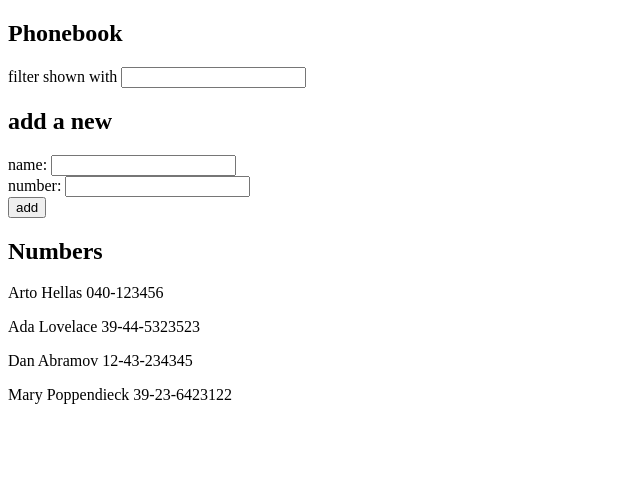
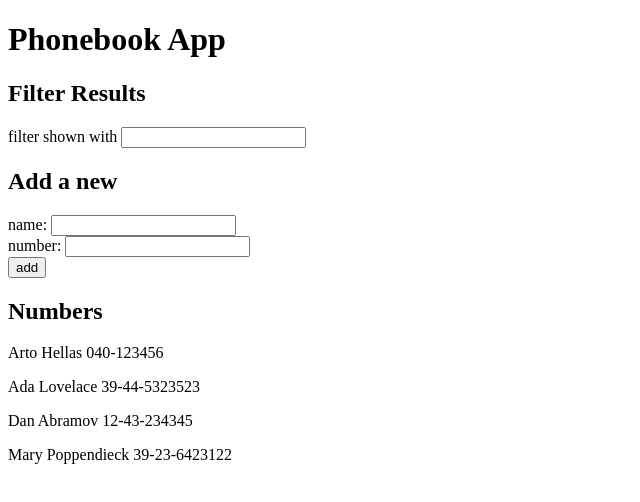
Before and after one commit to jarikain/full-stack-open-exercises, a React (Vite) app in the folder part2/phonebook/: page / in a window 1280 px wide. Shown: the top 502 px of the page, without its empty margins (0-640 px from the left). Built offline with nearby package versions, Linux system fonts and the light colour scheme.

Commit message:
Add exercise 2.10

```diff
--- a/part2/phonebook/src/App.jsx
+++ b/part2/phonebook/src/App.jsx
@@ -1,4 +1,7 @@
 import {useState} from 'react'
+import Filter from './components/Filter'
+import PersonForm from './components/PersonForm'
+import Persons from './components/Persons'
 
 const App = () => {
   const [persons, setPersons] = useState([
@@ -10,6 +13,10 @@ const App = () => {
   const [newName, setNewName] = useState('')
   const [newNumber, setNewNumber] = useState('')
   const [filter, setFilter] = useState('')
+
+  const handleNameChange = (event) => setNewName(event.target.value)
+  const handleNumberChange = (event) => setNewNumber(event.target.value)
+  const handleFilterChange = (event) => setFilter(event.target.value)
 
   const addPerson = (event) => {
     event.preventDefault()
@@ -31,10 +38,6 @@ const App = () => {
     setNewNumber('')
   }
 
-  const handleNameChange = (event) => setNewName(event.target.value)
-  const handleNumberChange = (event) => setNewNumber(event.target.value)
-  const handleFilterChange = (event) => setFilter(event.target.value)
-
   const personsToShow = persons.filter(person =>
     person.name.toLocaleLowerCase().includes(filter.toLocaleLowerCase())
     ||
@@ -43,35 +46,19 @@ const App = () => {
 
   return (
     <div>
-      <h2>Phonebook</h2>
+      <h1>Phonebook App</h1>
 
-      <div>filter shown with <input
-        value={filter}
-        onChange={handleFilterChange}
-        name="filterInput"/>
-      </div>
+      <h2>Filter Results</h2>
+      <Filter value={filter} eventHandler={handleFilterChange}/>
 
-      <h2>add a new</h2>
-      <form onSubmit={addPerson} id="phonebookForm">
-        <div>name: <input
-          value={newName}
-          onChange={handleNameChange}
-          name="nameInput"/>
-        </div>
-        <div>number: <input
-          value={newNumber}
-          onChange={handleNumberChange}
-          name="numberInput"/>
-        </div>
-        <div>
-          <button type="submit">add</button>
-        </div>
-      </form>
+      <h2>Add a new</h2>
+      <PersonForm
+        values={{newNumber, newName}}
+        eventHandlers={{handleNameChange, handleNumberChange, addPerson}}
+      />
 
       <h2>Numbers</h2>
-      {personsToShow.map(person =>
-        <p key={person.id}>{person.name} {person.number}</p>
-      )}
+      <Persons persons={personsToShow}/>
     </div>
   )
 }
--- /dev/null
+++ b/part2/phonebook/src/components/Filter.jsx
@@ -0,0 +1,11 @@
+const Filter = ({value, eventHandler}) => {
+  return (
+    <div>filter shown with <input
+      value={value}
+      onChange={eventHandler}
+      name="filterInput"/>
+    </div>
+  )
+}
+
+export default Filter
--- /dev/null
+++ b/part2/phonebook/src/components/PersonForm.jsx
@@ -0,0 +1,25 @@
+const PersonForm = ({values, eventHandlers}) => {
+  return (
+    <form onSubmit={eventHandlers.addPerson} id="phonebookForm">
+
+      <div>name: <input
+        value={values.newName}
+        onChange={eventHandlers.handleNameChange}
+        name="nameInput"/>
+      </div>
+
+      <div>number: <input
+        value={values.newNumber}
+        onChange={eventHandlers.handleNumberChange}
+        name="numberInput"/>
+      </div>
+
+      <div>
+        <button type="submit">add</button>
+      </div>
+
+    </form>
+  )
+}
+
+export default PersonForm
--- /dev/null
+++ b/part2/phonebook/src/components/Persons.jsx
@@ -0,0 +1,7 @@
+const Persons = ({persons}) => {
+  return persons.map(person => (
+    <p key={person.id}>{person.name} {person.number}</p>
+  ))
+}
+
+export default Persons
```
Also changed, not shown: 1 other file (tests, documents, lock files or other folders).
